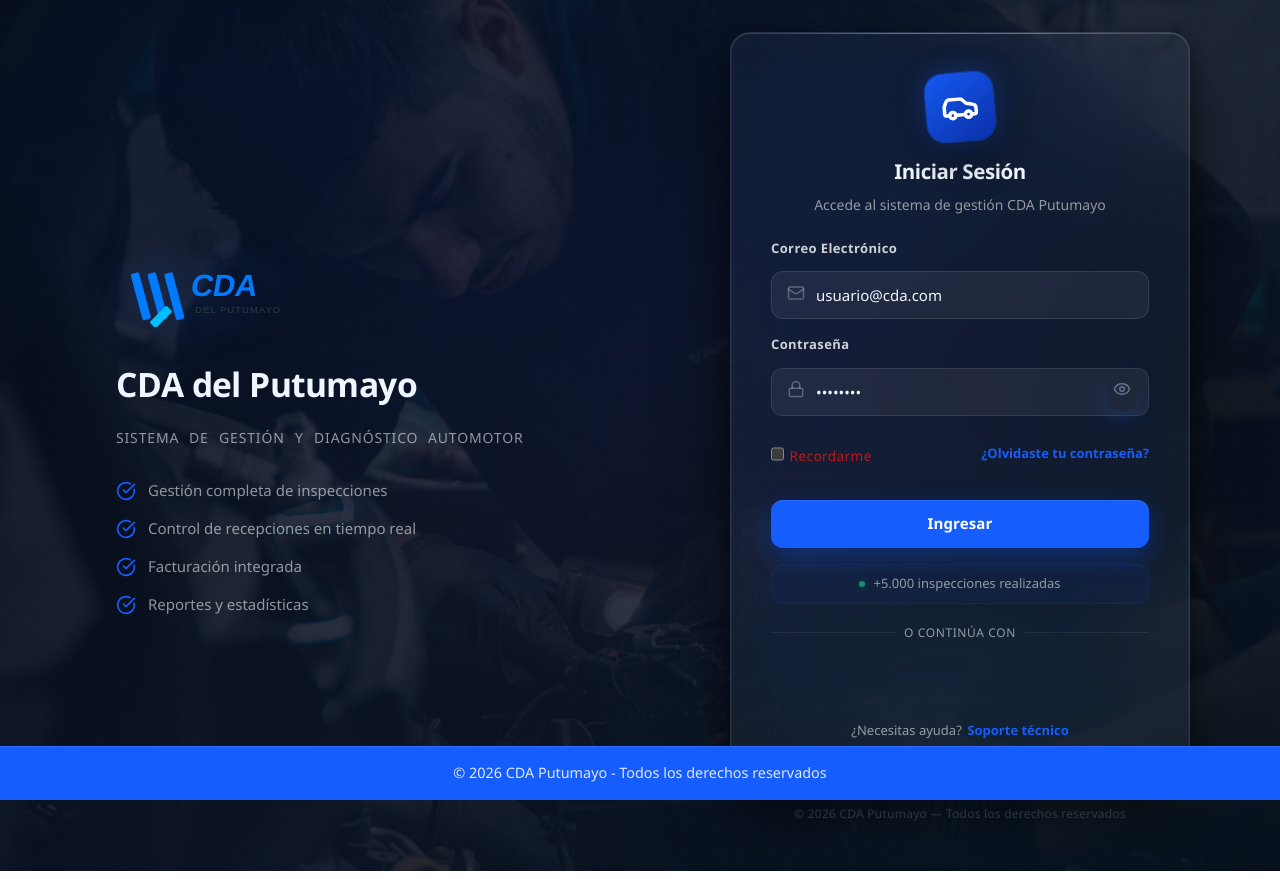
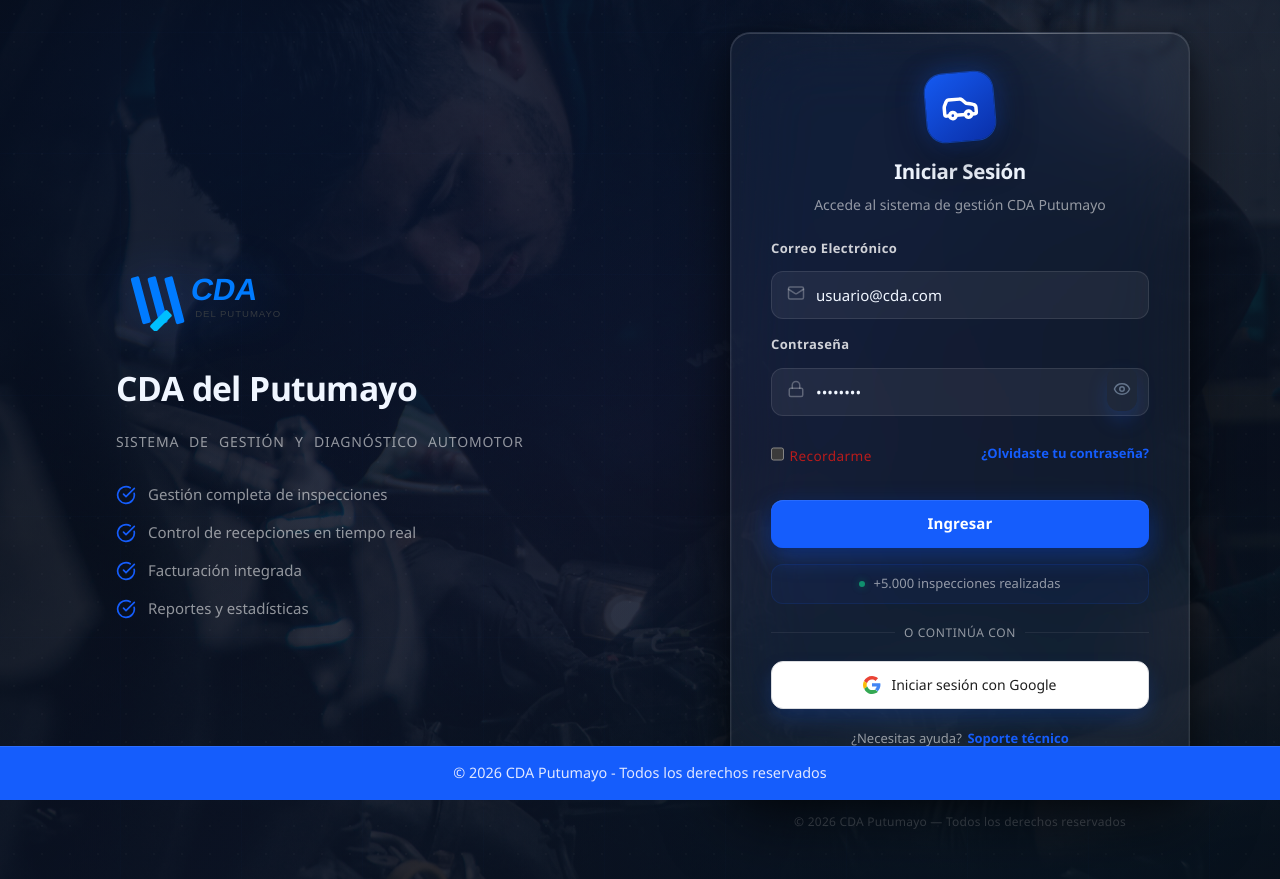
Before and after one commit to CDA-SYSTEM/FRONTEND_CDA, a React (Vite) app: page /login in a window 1280 px wide. Built offline with nearby package versions, Linux system fonts and the light colour scheme; no server answers.

Commit message:
feat: add Google OAuth fallback button for Android/Capacitor WebView compatibility

```diff
--- a/src/modules/auth/pages/LoginPage.css
+++ b/src/modules/auth/pages/LoginPage.css
@@ -660,6 +660,33 @@
   border-radius: var(--radius-input) !important;
 }
 
+.btn-google-oauth {
+  width: 100% !important;
+  box-sizing: border-box !important;
+  height: var(--touch-target) !important;
+  display: flex !important;
+  align-items: center !important;
+  justify-content: center !important;
+  background: #ffffff !important;
+  color: #1f1f1f !important;
+  border: 1px solid #dadce0 !important;
+  border-radius: var(--radius-input) !important;
+  font-size: 0.875rem !important;
+  font-weight: 500 !important;
+  cursor: pointer !important;
+  transition: background-color 0.2s, border-color 0.2s !important;
+  padding: 0 16px !important;
+}
+
+.btn-google-oauth:hover {
+  background-color: #f8f9fa !important;
+  border-color: #c3d7f7 !important;
+}
+
+.btn-google-oauth:active {
+  background-color: #f1f3f4 !important;
+}
+
 /* ── Support Link ── */
 .form-support {
   display: flex;
--- a/src/modules/auth/pages/LoginPage.tsx
+++ b/src/modules/auth/pages/LoginPage.tsx
@@ -64,6 +64,9 @@ export function LoginPage() {
   const [googleBtnWidth, setGoogleBtnWidth] = useState(() => {
     return typeof window !== 'undefined' && window.innerWidth < 480 ? 300 : 380
   })
+  const [useGoogleFallback, setUseGoogleFallback] = useState(() => {
+    return typeof window !== 'undefined' && !!(window as any).Capacitor
+  })
 
   useEffect(() => {
     const handleResize = () => {
@@ -108,6 +111,36 @@ export function LoginPage() {
       }
     }
   }, [user, navigate, location])
+
+  useEffect(() => {
+    // 1. OAUTH FALLBACK INJECTION AND ERROR HANDLING
+    const SCRIPT_URL = 'https://accounts.google.com/gsi/client'
+    let script = document.querySelector(`script[src="${SCRIPT_URL}"]`) as HTMLScriptElement
+
+    if (!script) {
+      script = document.createElement('script')
+      script.src = SCRIPT_URL
+      script.async = true
+      script.defer = true
+      script.onerror = () => {
+        setUseGoogleFallback(true)
+      }
+      document.body.appendChild(script)
+    } else {
+      script.addEventListener('error', () => setUseGoogleFallback(true))
+    }
+
+    // 2. PARSE HASH FOR REDIRECT OAUTH (Implicit flow fallback)
+    const hash = window.location.hash
+    if (hash) {
+      const params = new URLSearchParams(hash.substring(1))
+      const idToken = params.get('id_token')
+      if (idToken) {
+        handleGoogleLogin({ credential: idToken })
+        window.location.hash = ''
+      }
+    }
+  }, [location])
 
   useEffect(() => {
     const animacionTitulo = animate('.login-title-char', {
@@ -293,6 +326,27 @@ export function LoginPage() {
               </div>
 
               <div className="google-btn-wrapper">
+                {useGoogleFallback ? (
+                  <button
+                    type="button"
+                    className="btn-google-oauth"
+                    onClick={() => {
+                      const clientId = import.meta.env.VITE_GOOGLE_CLIENT_ID
+                      const redirectUri = window.location.origin + '/login'
+                      const nonce = Math.random().toString(36).substring(2)
+                      const authUrl = `https://accounts.google.com/o/oauth2/v2/auth?client_id=${clientId}&redirect_uri=${encodeURIComponent(redirectUri)}&response_type=id_token&scope=openid%20email%20profile&nonce=${nonce}`
+                      window.location.href = authUrl
+                    }}
+                  >
+                    <svg viewBox="0 0 48 48" className="google-icon-svg" style={{ width: '18px', height: '18px', marginRight: '10px', display: 'block', flexShrink: 0 }}>
+                      <path fill="#EA4335" d="M24 9.5c3.54 0 6.71 1.22 9.21 3.6l6.85-6.85C35.9 2.38 30.47 0 24 0 14.62 0 6.51 5.38 2.56 13.22l7.98 6.19C12.43 13.72 17.74 9.5 24 9.5z"/>
+                      <path fill="#4285F4" d="M46.5 24c0-1.61-.15-3.16-.42-4.69H24v8.89h12.66c-.55 2.92-2.19 5.39-4.66 7.05l7.24 5.61C43.5 36.32 46.5 30.73 46.5 24z"/>
+                      <path fill="#FBBC05" d="M10.54 28.59c-.48-1.45-.76-2.99-.76-4.59s.27-3.14.76-4.59l-7.98-6.19C.92 16.46 0 20.12 0 24c0 3.88.92 7.54 2.56 10.78l7.98-6.19z"/>
+                      <path fill="#34A853" d="M24 48c6.48 0 11.93-2.13 15.89-5.81l-7.24-5.61c-2 .67-4.55 1.07-7.65 1.07-6.26 0-11.57-4.22-13.46-9.91l-7.98 6.19C6.51 42.62 14.62 48 24 48z"/>
+                    </svg>
+                    <span>Iniciar sesión con Google</span>
+                  </button>
+                ) : (
                   <GoogleLogin
                     onSuccess={(credentialResponse: any) => {
                       if (credentialResponse.credential) {
@@ -306,6 +360,7 @@ export function LoginPage() {
                     theme="outline"
                     text="signin_with"
                   />
+                )}
               </div>
 
               <div className="form-support">
```
Lines whose indentation alone changed are shown as unchanged.
